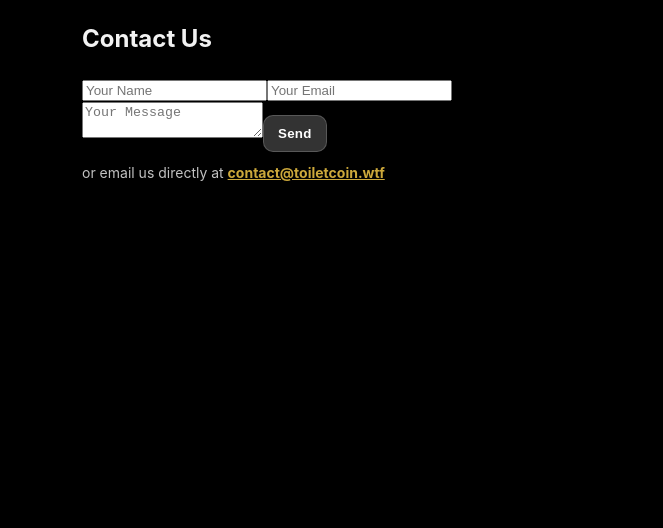
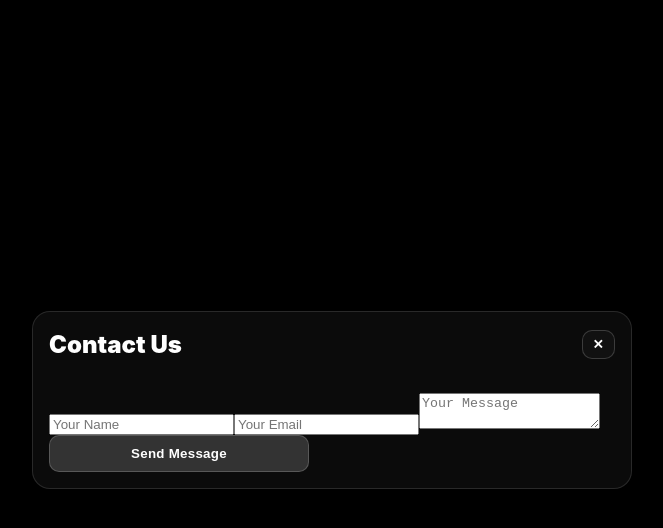
Before and after one commit to Flushimoto/TOILETCOIN, a Next.js app: page /contact in a window 1280 px wide. Shown: the top 528 px of the page, without its empty margins (308-971 px from the left). Built offline with nearby package versions, Linux system fonts and the light colour scheme.

Commit message:
Update page.tsx

```diff
--- a/app/contact/page.tsx
+++ b/app/contact/page.tsx
@@ -1,65 +1,73 @@
 "use client"
-import { useState } from "react"
+import React, { useState } from "react"
 
-export default function ContactForm() {
-  const [status, setStatus] = useState<"idle" | "success" | "error">("idle")
+export default function ContactOverlay({ onClose }: { onClose: () => void }) {
+  const [result, setResult] = useState("")
 
-  async function handleSubmit(e: React.FormEvent<HTMLFormElement>) {
-    e.preventDefault()
-    const formData = new FormData(e.currentTarget)
+  const onSubmit = async (event: React.FormEvent<HTMLFormElement>) => {
+    event.preventDefault()
+    setResult("Sending...")
 
-    formData.set("access_key", "f8741ccf-8e2d-476e-920b-aac3c75eaf69") // ✅ your key
+    const formData = new FormData(event.currentTarget)
+    // ✅ Your real Web3Forms access key
+    formData.append("access_key", "f8741ccf-8e2d-476e-920b-aac3c75eaf69")
 
-    const res = await fetch("https://api.web3forms.com/submit", {
+    const response = await fetch("https://api.web3forms.com/submit", {
       method: "POST",
-      body: formData
+      body: formData,
     })
 
-    if (res.ok) {
-      setStatus("success")
-      e.currentTarget.reset()
+    const data = await response.json()
+
+    if (data.success) {
+      setResult("✅ Form Submitted Successfully")
+      event.currentTarget.reset()
     } else {
-      setStatus("error")
+      console.log("Error", data)
+      setResult("❌ " + data.message)
     }
   }
 
   return (
-    <div className="form-container" style={{ maxWidth: "500px", margin: "0 auto" }}>
-      <h2>Contact Us</h2>
-      <form onSubmit={handleSubmit} className="contact-form">
+    <div className="overlay">
+      <div className="backdrop" onClick={onClose}></div>
+      <div className="panel" style={{ maxWidth: "600px" }}>
+        <div className="panel-head">
+          <h2 className="panel-title">Contact Us</h2>
+          <button className="btn close" onClick={onClose}>✕</button>
+        </div>
+
+        <div className="panel-body">
+          <form onSubmit={onSubmit} className="grid gap-4">
             <input
               type="text"
               name="name"
               placeholder="Your Name"
               required
-          className="form-input"
+              className="p-2 rounded bg-black/40 border border-white/20"
             />
             <input
               type="email"
               name="email"
               placeholder="Your Email"
               required
-          className="form-input"
+              className="p-2 rounded bg-black/40 border border-white/20"
             />
             <textarea
               name="message"
               placeholder="Your Message"
               required
-          className="form-textarea"
-        />
-        <button type="submit" className="btn">Send</button>
+              className="p-2 rounded bg-black/40 border border-white/20 h-32"
+            ></textarea>
+
+            <button type="submit" className="btn wide">
+              Send Message
+            </button>
           </form>
 
-      {status === "success" && <p style={{ color: "limegreen" }}>✅ Message sent!</p>}
-      {status === "error" && <p style={{ color: "red" }}>❌ Something went wrong.</p>}
-
-      {/* Direct email fallback */}
-      <p style={{ marginTop: "10px", fontSize: "14px", opacity: 0.8 }}>
-        or email us directly at{" "}
-        <a href="mailto:contact@toiletcoin.wtf" style={{ color: "#ffd24a", fontWeight: 700 }}>
-          contact@toiletcoin.wtf
-        </a>
-      </p>
+          <span className="mt-3 block text-sm">{result}</span>
+        </div>
+      </div>
     </div>
   )
 }
```
Lines whose indentation alone changed are shown as unchanged.
